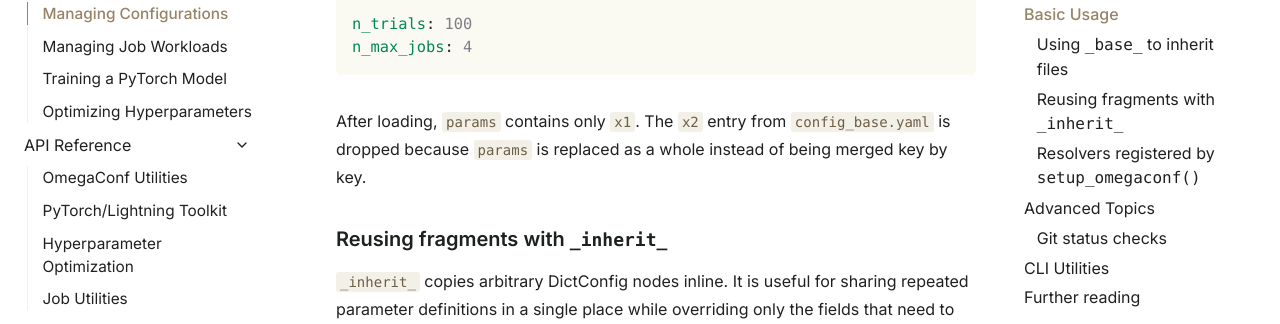
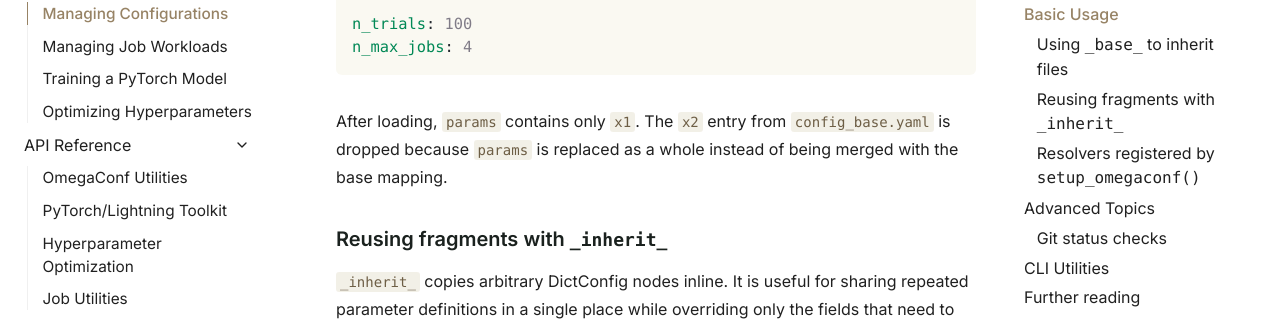
Before and after one commit to aistairc/aiaccel, a Sphinx documentation site: the page built from docs/source/user_guide/config.rst, in a window 1280 px wide and 900 px high, scrolled down 3266 px. Shown: the part 121-445 px from the top of the window. Built offline with Sphinx 7.4.7, drawn with Linux system fonts in a browser that asks for light colours.

Commit message:
Fix docs of _replace_.

```diff
--- a/docs/source/user_guide/config.rst
+++ b/docs/source/user_guide/config.rst
@@ -147,7 +147,7 @@ Example configuration:
 
 After loading, ``params`` contains only ``x1``. The ``x2`` entry from
 ``config_base.yaml`` is dropped because ``params`` is replaced as a whole instead of
-being merged key by key.
+being merged with the base mapping.
 
 Reusing fragments with ``_inherit_``
 ====================================
```
